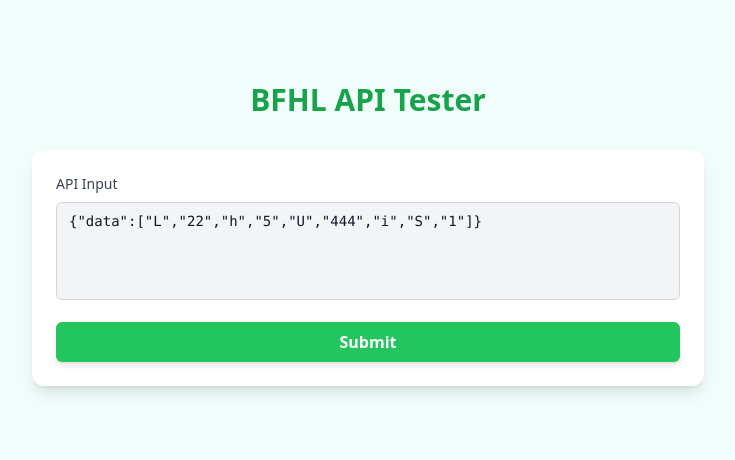
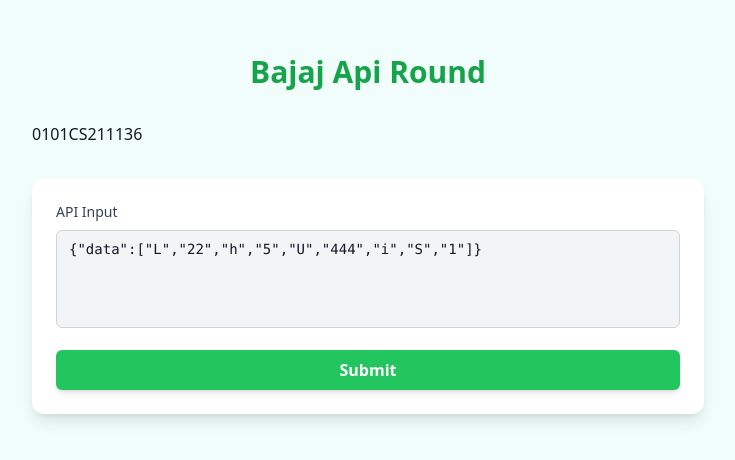
Before and after one commit to oyezaheer/bajajFrontend, a React (Vite) app: page / in a window 1280 px wide. Shown: the part 166-626 px from the top of the page, without its empty margins (272-1007 px from the left). Built offline with nearby package versions, Linux system fonts and the light colour scheme.

Commit message:
new changes

```diff
--- a/src/App.jsx
+++ b/src/App.jsx
@@ -80,7 +80,8 @@
   return (
     <div className="min-h-screen bg-teal-50 text-gray-900 flex items-center justify-center p-4">
       <div className="w-full max-w-2xl space-y-8">
-        <h1 className="text-3xl font-bold text-center text-green-600">BFHL API Tester</h1>
+        <h1 className="text-3xl font-bold text-center text-green-600">Bajaj Api Round</h1>
+        <h2>0101CS211136</h2>
 
         <div className="space-y-4 bg-white p-6 rounded-xl shadow-lg">
           <div className="space-y-2">
```
